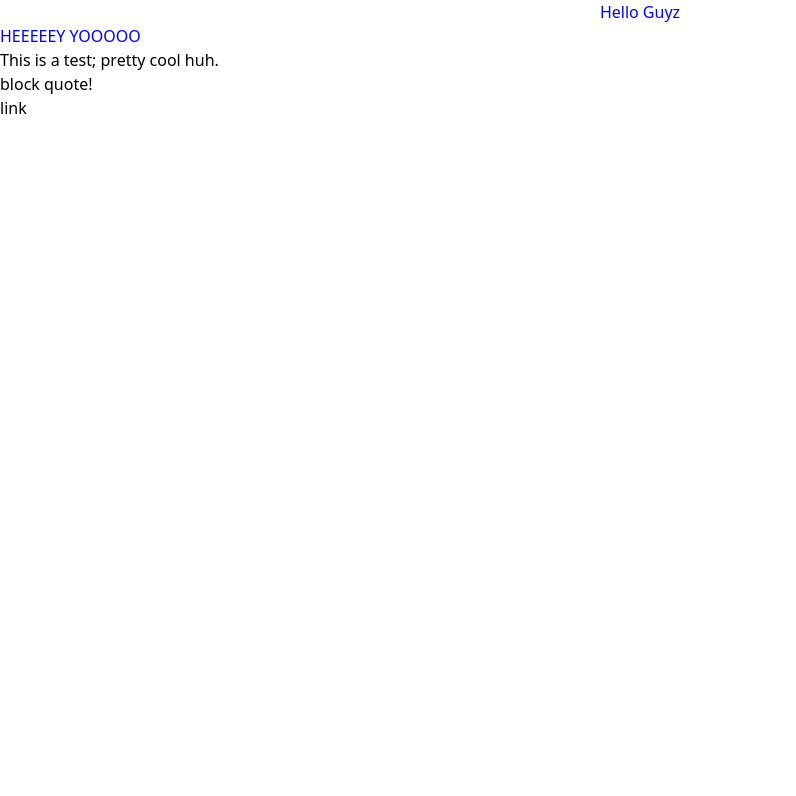
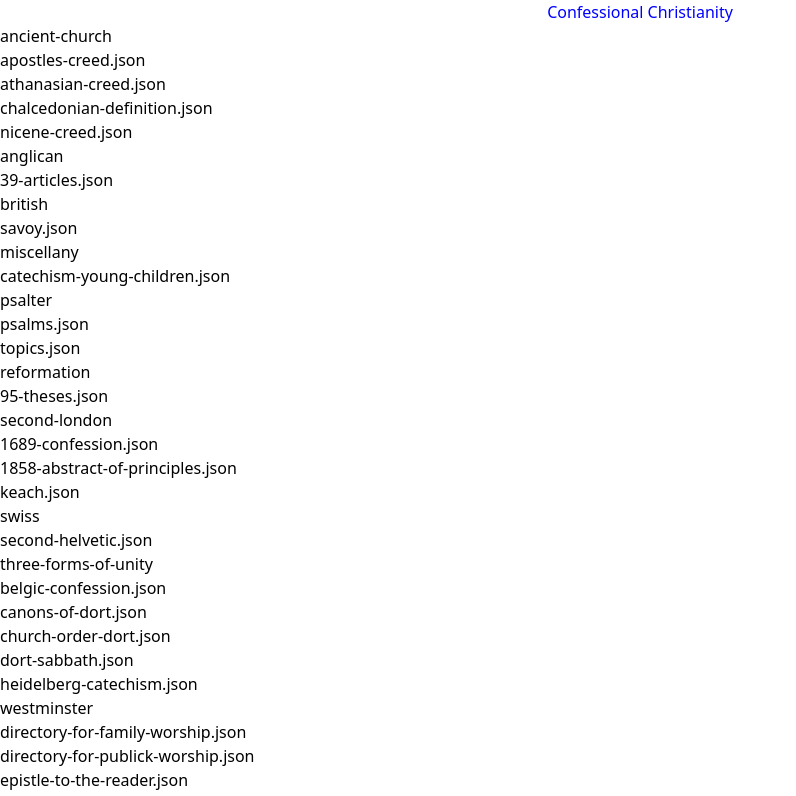
Before and after one commit to MaxwellKendall/confessional-christianity-node, a Next.js app: page / in a window 1280 px wide. Shown: the top 796 px of the page, without its empty margins (0-796 px from the left). Built offline with nearby package versions, Linux system fonts and the light colour scheme.

Commit message:
list of confessions

```diff
--- a/pages/index.js
+++ b/pages/index.js
@@ -1,28 +1,57 @@
-import React from 'react';
+import fs from 'fs';
+import path from 'path';
+import util from 'util';
 
 import wlc from "../data/westminster/wlc.json";
 import Blog from "../blog/test.mdx";
 
 import '../styles/index.scss';
 
+const readDir = util.promisify(fs.readdir);
+
+const getData = async () => {
+    const folders = await readDir("./data/");
+    return Promise.all(
+        folders.map(async (folder) => {
+            const contents = await readDir(`./data/${folder}`);
+            return Promise.resolve({
+                folder,
+                contents
+            });
+        })
+    );
+};
+
 export async function getStaticProps(context) {
     // will be passed to the page component as props
+    const confessions = await getData();
     return {
         props: {
-            wlc
+            confessions
         }
     };
 };
 
 const HomePage = ({
-    wlc
+    confessions
 }) => {
-    // console.log("data", wlc);
+    console.log(confessions);
     return (
-        <>
-            <h1 className="text-center">Hello Guyz</h1>
-            <Blog />
-        </>
+        <div className="home">
+            <h1 className="text-center">Confessional Christianity</h1>
+            <ul>
+                {confessions.map((confession) => {
+                    return (
+                        <li>
+                            <span>{confession.folder}</span>
+                            <ul>
+                                {confession.contents.map((confession) => <li>{confession}</li>)}
+                            </ul>
+                        </li>
+                    );
+                })}
+            </ul>
+        </div>
     );
 }
 
```
